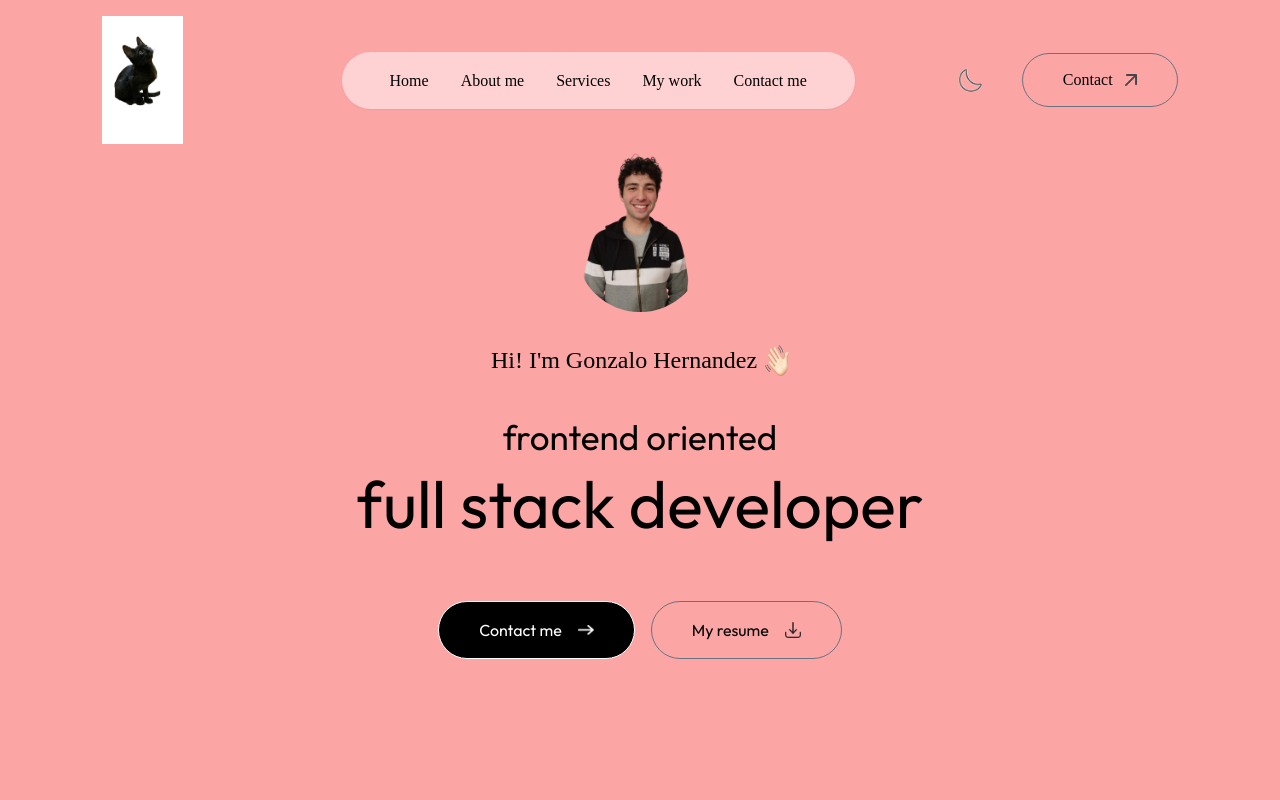
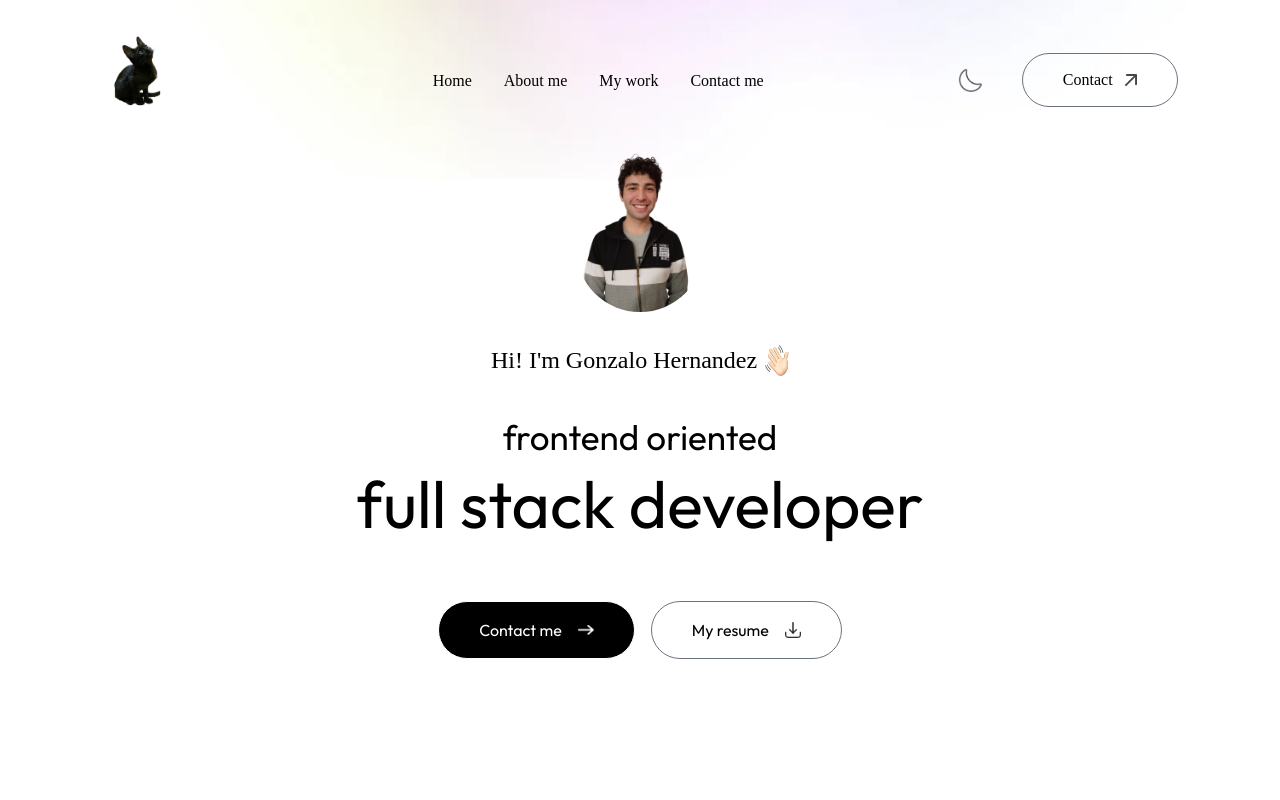
Before and after one commit to GonzaloHz/portfolio, a Next.js app: page / in a window 1280 px wide. Shown: the top 800 px of the page. Built offline with nearby package versions, Linux system fonts and the light colour scheme; a web font is replaced by a local one.

Commit message:
modified navbar and changed the bg

```diff
--- a/app/components/Navbar.tsx
+++ b/app/components/Navbar.tsx
@@ -1,8 +1,9 @@
 import Image from 'next/image'
-import React, { useState } from 'react'
+import React, { useState, useEffect } from 'react'
 import { assets } from '@/assets/assets'
 
 const Navbar = () => {
+  const [isScroll, setIsScroll] = useState<boolean>(false)
   const [sideMenuState, setSideMenuState] = useState<boolean>(true)
 
   const openMenu = () => {
@@ -12,16 +13,28 @@ const Navbar = () => {
     setSideMenuState(true);
   }
 
+  useEffect(()=>{
+    window.addEventListener('scroll',()=>{
+      if (scrollY > 50){
+        setIsScroll(true)
+      }else{
+        setIsScroll(false)
+      }
+    })
+  },[])
+
   return (
     <>
-      <nav className='w-full flex items-center justify-center fixed px-5 lg:px-8 xl:px-[8%] py-4 flex items-center justify-between'>
+      <div className='fixed top-0 right-0 w-11/12 -z-10 translate-y-[-80%]'>
+        <Image src={assets.header_bg_color} alt='background' className='w-full'/>
+      </div>
+      <nav className={`w-full flex items-center justify-center fixed px-5 lg:px-8 xl:px-[8%] py-4 flex items-center justify-between ${isScroll ? 'bg-white bg-opacity-50 backdrop-blur-lg shadow-sm' : ''}`}>
         <a href='#top'>
             <Image src={assets.logo} alt="logo" className='flex bg-white cursor-pointer h-24 w-auto md:h-32 lg:mr-14' />
         </a>
-        <ul className='hidden md:flex items-center gap-6 lg:gap-8 rounded-full px-12 py-3 bg-white shadow-sm bg-opacity-50'>
+        <ul className={`hidden md:flex items-center gap-6 lg:gap-8 rounded-full px-12 py-3 ${isScroll ? 'bg-white shadow-sm bg-opacity-50' : ''}`}>
             <li><a className='font-Ovo' href='#top'>Home</a></li>
             <li><a className='font-Ovo' href='#about'>About me</a></li>
-            <li><a className='font-Ovo' href='#servoces'>Services</a></li>
             <li><a className='font-Ovo' href='#work'>My work</a></li>
             <li><a className='font-Ovo' href='#contact'>Contact me</a></li>
         </ul>
@@ -41,7 +54,6 @@ const Navbar = () => {
             </div>
             <li><a className='font-Ovo' onClick={()=>closeMenu()} href='#top'>Home</a></li>
             <li><a className='font-Ovo' onClick={()=>closeMenu()} href='#about'>About me</a></li>
-            <li><a className='font-Ovo' onClick={()=>closeMenu()} href='#servoces'>Services</a></li>
             <li><a className='font-Ovo' onClick={()=>closeMenu()} href='#work'>My work</a></li>
             <li><a className='font-Ovo' onClick={()=>closeMenu()} href='#contact'>Contact me</a></li>
         </ul>
--- a/app/page.tsx
+++ b/app/page.tsx
@@ -5,7 +5,7 @@ import Navbar from "./components/Navbar";
 
 export default function Home() {
   return (
-    <div className="bg-red-300">
+    <div>
       <Navbar/>
       <Header/>
       <About/>
```
